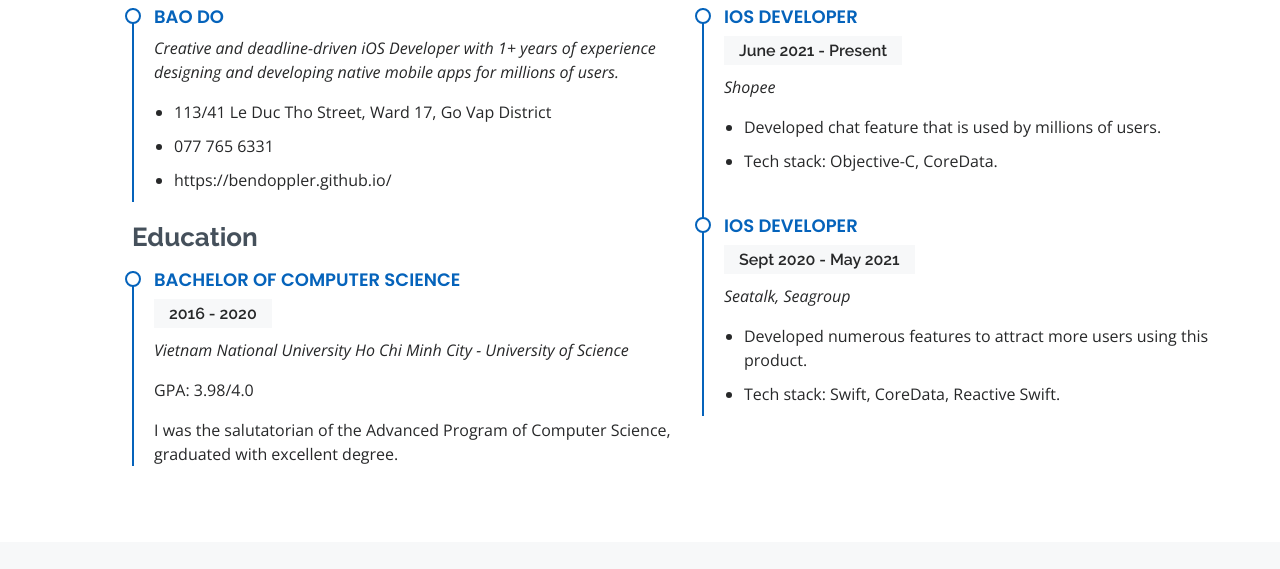
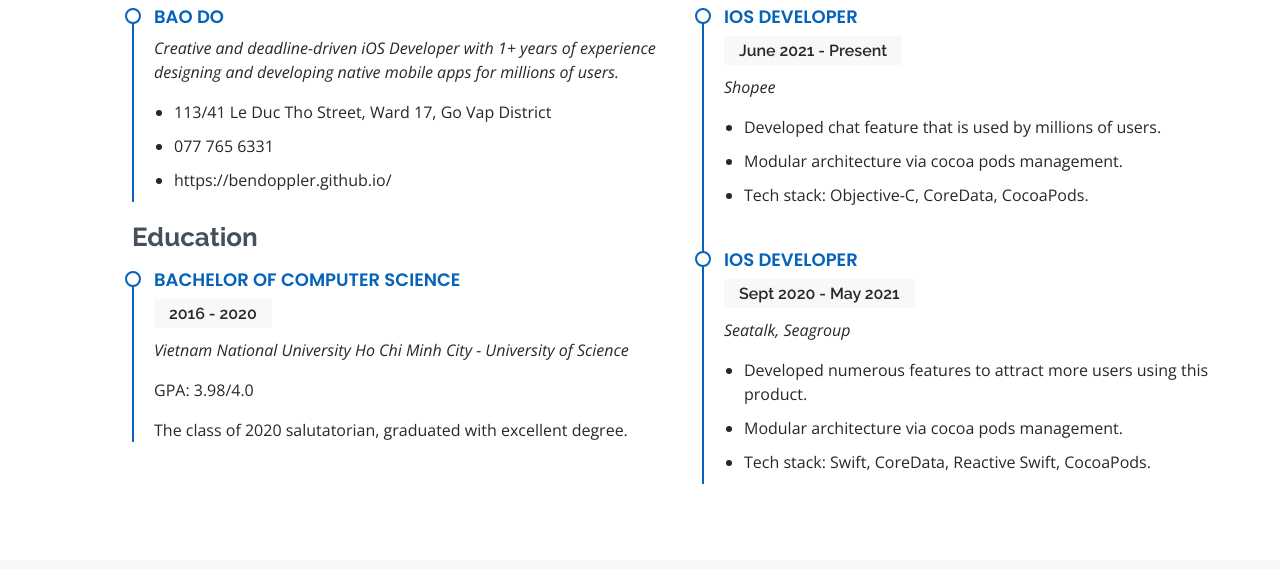
Before and after one commit to bendoppler/bendoppler.github.io, a plain HTML site: page index.html in a window 1280 px wide. Shown: the part 1716-2285 px from the top of the page. Drawn offline with nearby package versions, Linux system fonts and the light colour scheme.

Commit message:
update cv

```diff
--- a/index.html
+++ b/index.html
@@ -144,7 +144,7 @@
               <h5>2016 - 2020</h5>
               <p><em>Vietnam National University Ho Chi Minh City - University of Science</em></p>
               <p>GPA: 3.98/4.0</p>
-              <p>I was the salutatorian of the Advanced Program of Computer Science, graduated with excellent degree.</p>
+              <p>The class of 2020 salutatorian, graduated with excellent degree.</p>
             </div>
           </div>
           <div class="col-lg-6">
@@ -155,7 +155,8 @@
               <p><em>Shopee</em></p>
               <ul>
                 <li>Developed chat feature that is used by millions of users.</li>
-                <li>Tech stack: Objective-C, CoreData.</li>
+                <li>Modular architecture via cocoa pods management.</li>
+                <li>Tech stack: Objective-C, CoreData, CocoaPods.</li>
               </ul>
             </div>
             <div class="resume-item">
@@ -164,7 +165,8 @@
               <p><em>Seatalk, Seagroup</em></p>
               <ul>
                 <li>Developed numerous features to attract more users using this product.</li>
-                <li>Tech stack: Swift, CoreData, Reactive Swift.</li>
+                <li>Modular architecture via cocoa pods management.</li>
+                <li>Tech stack: Swift, CoreData, Reactive Swift, CocoaPods.</li>
               </ul>
             </div>
           </div>
```
